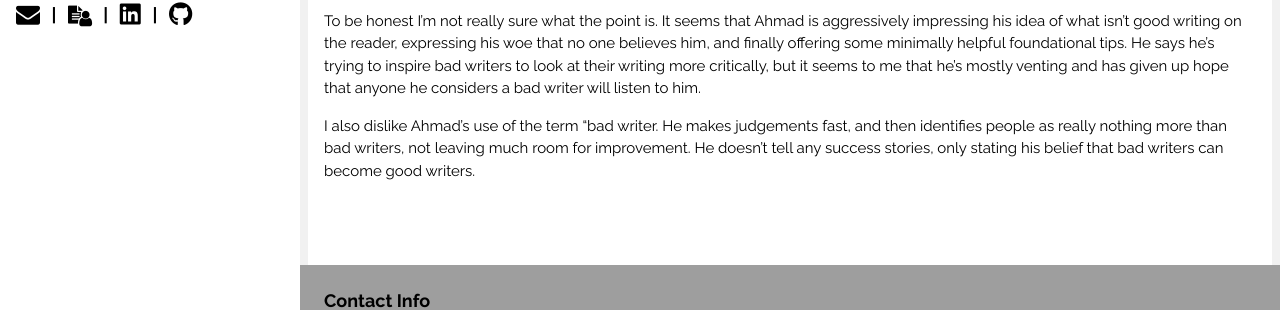
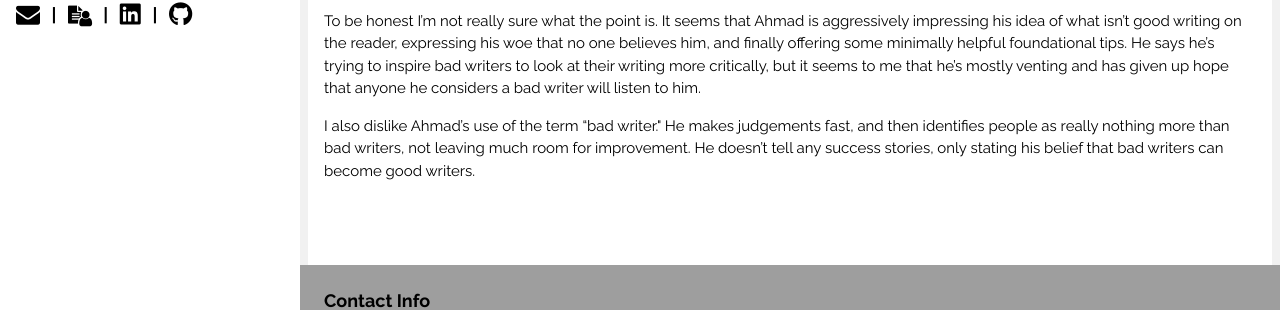
Before and after one commit to rowansharman/rowansharman.github.io, a Jekyll site: the page built from creativeapproaches/post1/index.html, in a window 1280 px wide and 946 px high. Shown: the part 347-657 px from the top of the window. Built offline with Jekyll 4.4.1, drawn with Linux system fonts in a browser that asks for light colours; nearby versions of some CDN libraries.

Commit message:
line edit

```diff
--- a/creativeapproaches/post1/index.html
+++ b/creativeapproaches/post1/index.html
@@ -19,7 +19,7 @@ title: Bad Writers
 
     <p>To be honest I’m not really sure what the point is. It seems that Ahmad is aggressively impressing his idea of what isn’t good writing on the reader, expressing his woe that no one believes him, and finally offering some minimally helpful foundational tips. He says he’s trying to inspire bad writers to look at their writing more critically, but it seems to me that he’s mostly venting and has given up hope that anyone he considers a bad writer will listen to him.</p>
 
-    <p>I also dislike Ahmad’s use of the term “bad writer. He makes judgements fast, and then identifies people as really nothing more than bad writers, not leaving much room for improvement. He doesn’t tell any success stories, only stating his belief that bad writers can become good writers.</p>
+    <p>I also dislike Ahmad’s use of the term “bad writer." He makes judgements fast, and then identifies people as really nothing more than bad writers, not leaving much room for improvement. He doesn’t tell any success stories, only stating his belief that bad writers can become good writers.</p>
 
     <br>
     <br>
```
